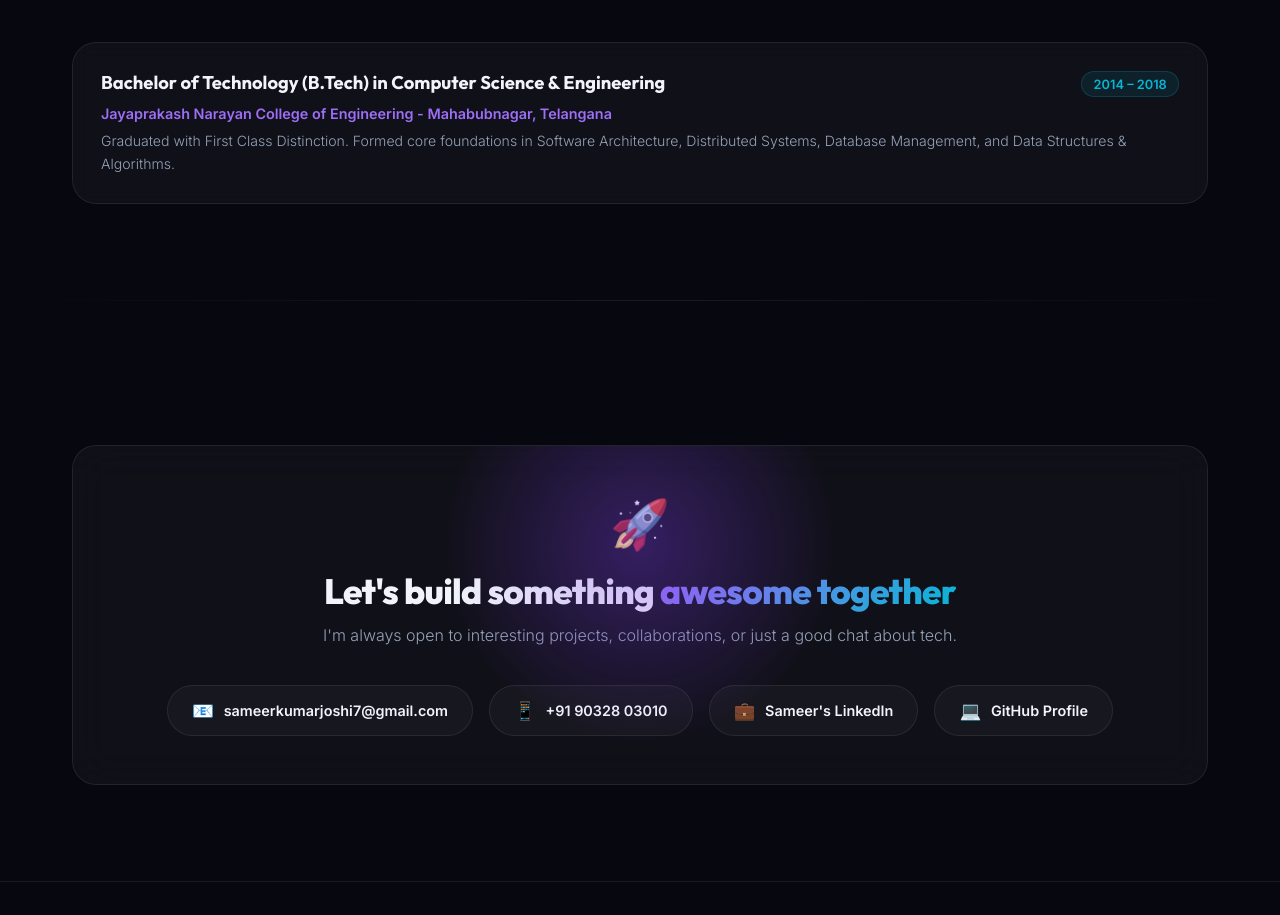
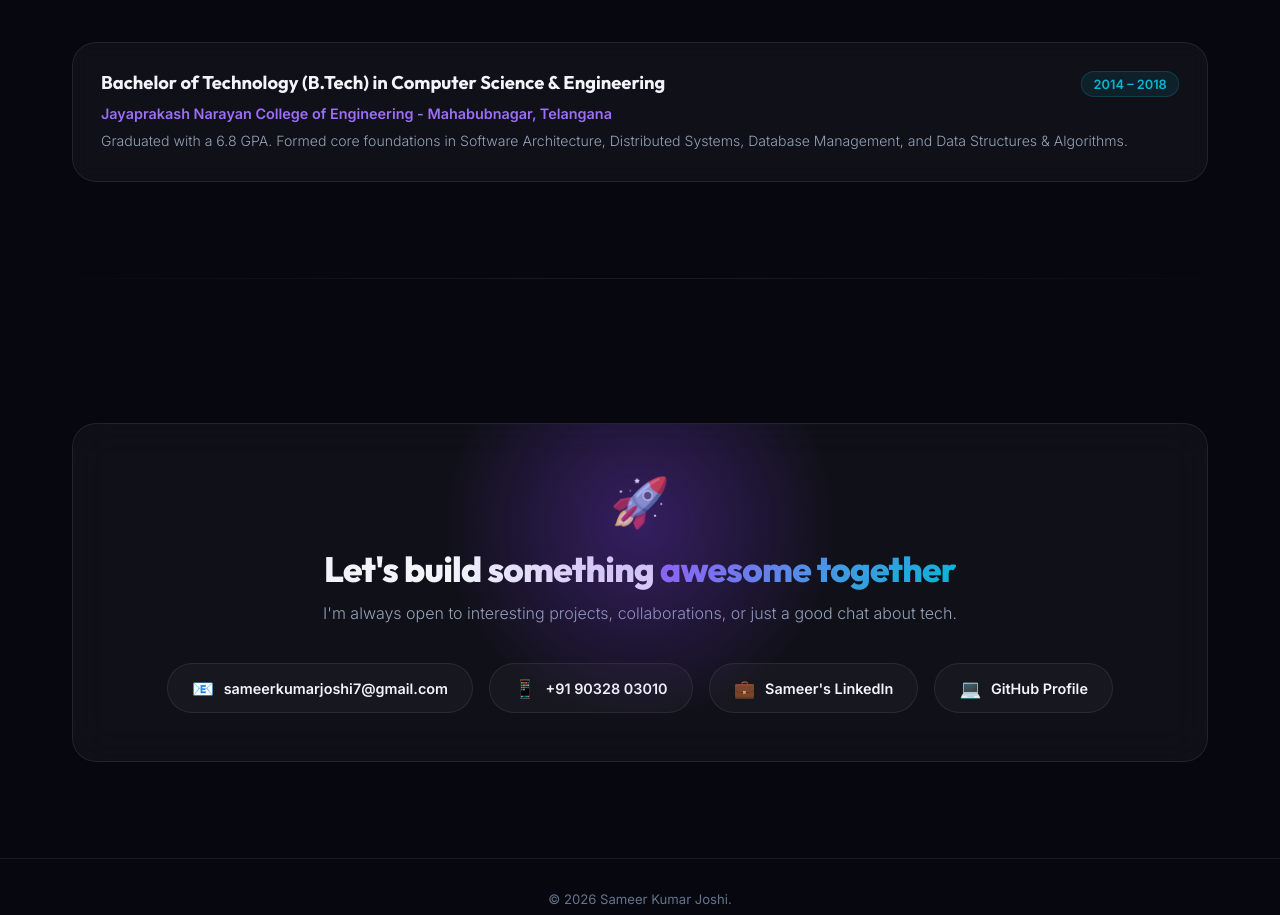
Before and after one commit to SameerJoshi7/MyProfile, a React (Vite) app: page / in a window 1280 px wide. Shown: the part 6460-7375 px from the top of the page. Built offline with nearby package versions, Linux system fonts and the light colour scheme.

Commit message:
fix: update GPA in education section

```diff
--- a/src/components/Education.tsx
+++ b/src/components/Education.tsx
@@ -17,7 +17,7 @@ export default function Education() {
           </div>
           <div className="edu-school">Jayaprakash Narayan College of Engineering - Mahabubnagar, Telangana</div>
           <p className="edu-details">
-            Graduated with First Class Distinction. Formed core foundations in Software Architecture, Distributed
+            Graduated with a 6.8 GPA. Formed core foundations in Software Architecture, Distributed
             Systems, Database Management, and Data Structures &amp; Algorithms.
           </p>
         </div>
```
